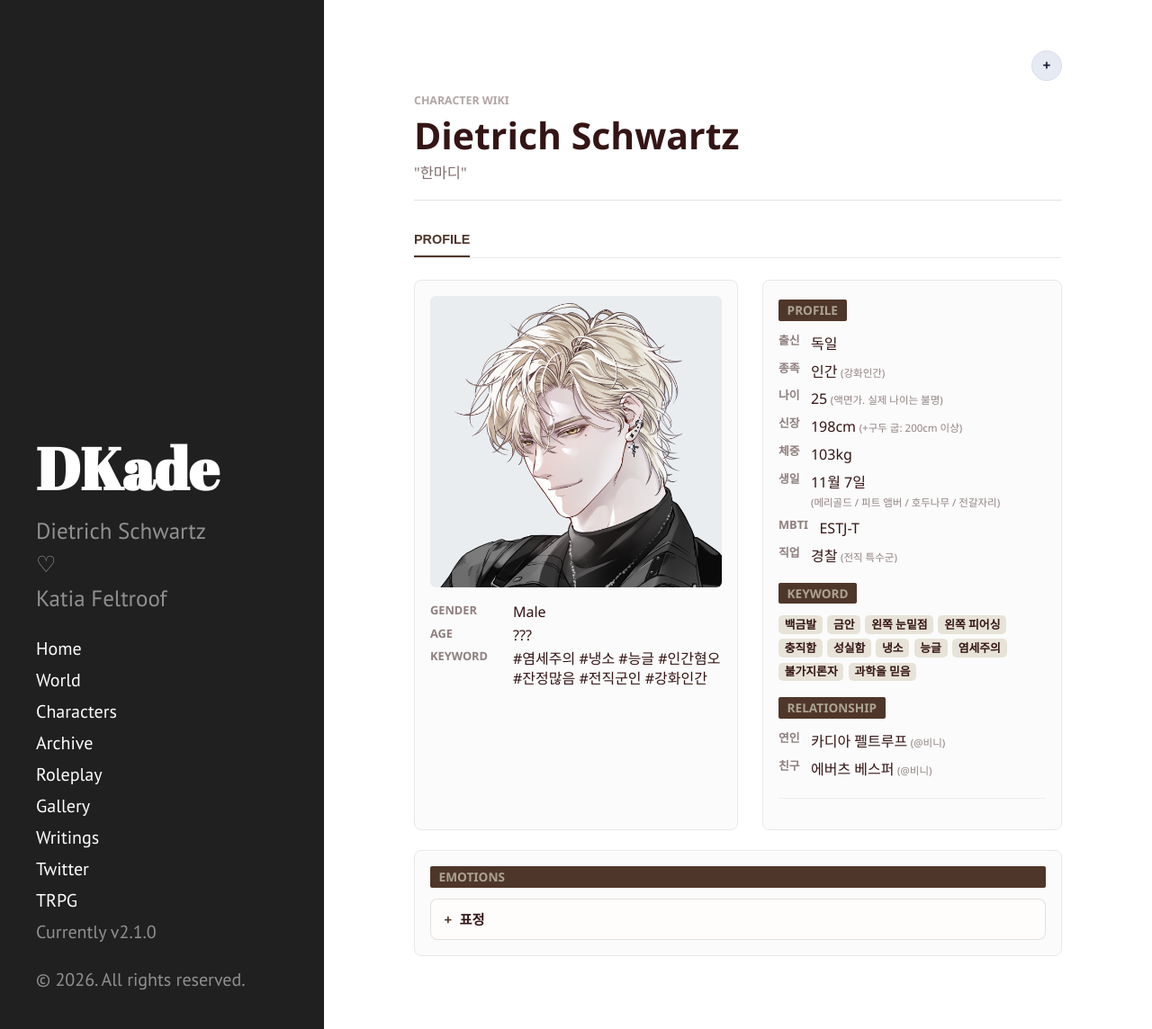
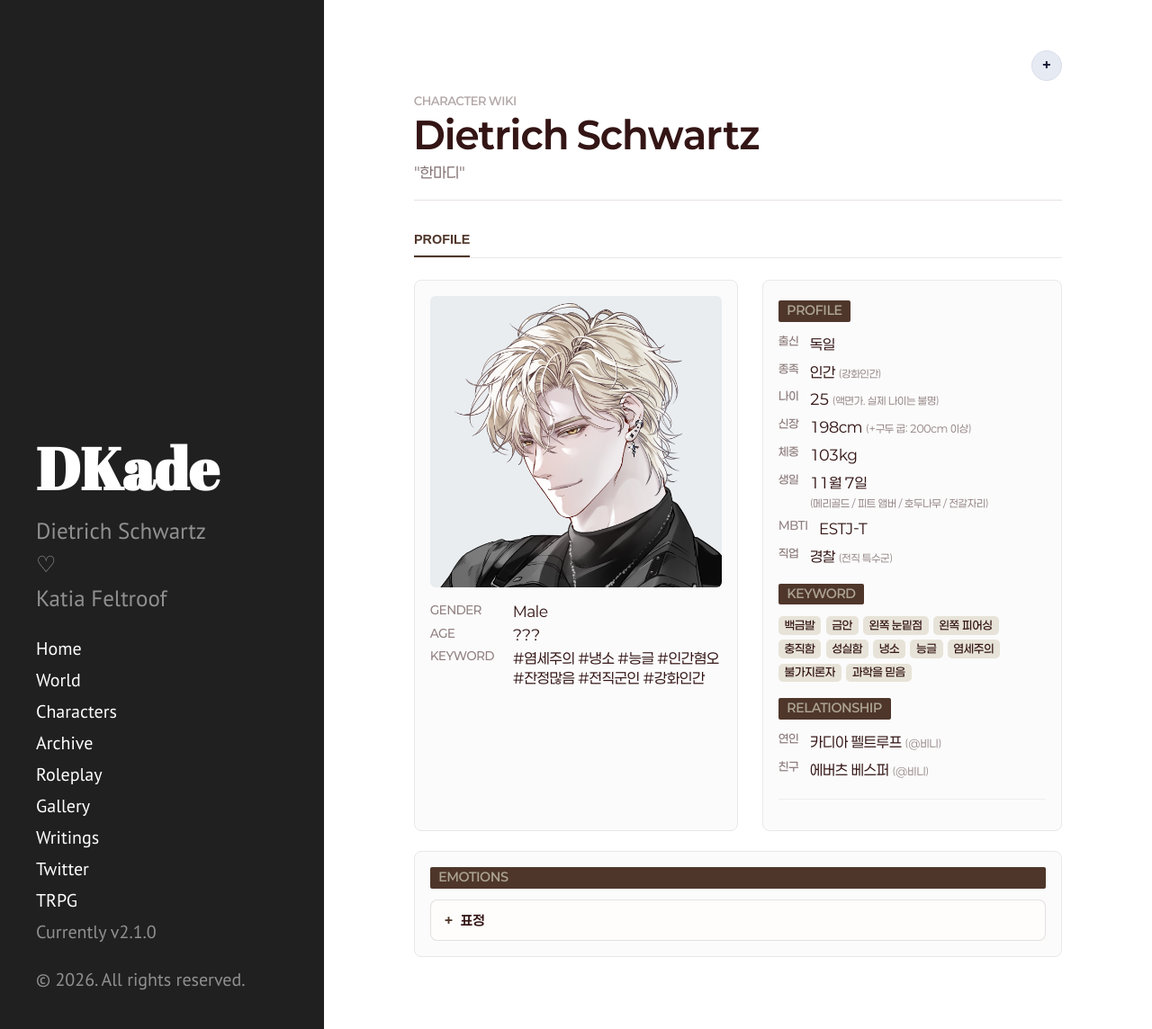
Before and after one commit to mistynocturn-design/dekade-archive, a Jekyll site: the page built from _characters/dietrich-schwartz.md, in a window 1280 px wide and 1144 px high. Shown: the whole window at 90% size. Built offline with Jekyll 4.4.1, drawn with Linux system fonts in a browser that asks for light colours.

Commit message:
페이퍼로지 적용

```diff
--- a/public/css/hyde.css
+++ b/public/css/hyde.css
@@ -1,3 +1,35 @@
+/* Paperlogy local font */
+@font-face {
+  font-family: "Paperlogy";
+  src: url("../fonts/paperlogy/Paperlogy-Regular.ttf") format("truetype");
+  font-style: normal;
+  font-weight: 400;
+  font-display: swap;
+}
+
+@font-face {
+  font-family: "Paperlogy";
+  src: url("../fonts/paperlogy/Paperlogy-Medium.ttf") format("truetype");
+  font-style: normal;
+  font-weight: 500;
+  font-display: swap;
+}
+
+@font-face {
+  font-family: "Paperlogy";
+  src: url("../fonts/paperlogy/Paperlogy-SemiBold.ttf") format("truetype");
+  font-style: normal;
+  font-weight: 600;
+  font-display: swap;
+}
+
+@font-face {
+  font-family: "Paperlogy";
+  src: url("../fonts/paperlogy/Paperlogy-Bold.ttf") format("truetype");
+  font-style: normal;
+  font-weight: 700;
+  font-display: swap;
+}
 /*
  *  __                  __
  * /\ \                /\ \
@@ -2044,7 +2076,7 @@ a.sidebar-nav-item:focus {
 /* Character typography polish */
 .character-index,
 .character-page {
-  font-family: "Pretendard", "SUIT", "Noto Sans KR", "Apple SD Gothic Neo", "Malgun Gothic", "Segoe UI", sans-serif;
+  font-family: "Paperlogy", "Noto Sans KR", "Malgun Gothic", "Apple SD Gothic Neo", sans-serif;
   letter-spacing: 0;
   word-break: keep-all;
 }
@@ -2065,7 +2097,7 @@ a.sidebar-nav-item:focus {
   color: var(--character-ink, #161732);
   font-family: inherit;
   font-size: 2.05rem;
-  font-weight: 800;
+  font-weight: 400;
   line-height: 1.15;
   margin: .22rem 0 .28rem;
 }
@@ -2073,7 +2105,7 @@ a.sidebar-nav-item:focus {
 .character-kicker {
   color: color-mix(in srgb, var(--character-ink, #161732) 38%, transparent);
   font-size: .62rem;
-  font-weight: 800;
+  font-weight: 500;
   letter-spacing: 0;
   margin: 0;
   text-transform: uppercase;
@@ -2094,7 +2126,7 @@ a.sidebar-nav-item:focus {
 .character-mini-tab {
   color: color-mix(in srgb, var(--character-ink, #161732) 58%, transparent);
   font-size: .72rem;
-  font-weight: 800;
+  font-weight: 500;
   letter-spacing: 0;
 }
 
@@ -2121,7 +2153,7 @@ a.sidebar-nav-item:focus {
 .character-info-list dt {
   color: color-mix(in srgb, var(--character-ink, #161732) 54%, transparent);
   font-size: .64rem;
-  font-weight: 800;
+  font-weight: 500;
   letter-spacing: 0;
   line-height: 1.35;
 }
@@ -2131,7 +2163,7 @@ a.sidebar-nav-item:focus {
 .character-info-list dd {
   color: var(--character-ink, #161732);
   font-size: .8rem;
-  font-weight: 500;
+  font-weight: 400;
   line-height: 1.5;
 }
 
@@ -2139,7 +2171,7 @@ a.sidebar-nav-item:focus {
 .character-detail-section-title {
   border-radius: 2px;
   font-size: .68rem;
-  font-weight: 800;
+  font-weight: 400;
   letter-spacing: 0;
   line-height: 1.15;
   padding: .2rem .48rem;
@@ -2151,7 +2183,7 @@ a.sidebar-nav-item:focus {
 
 .character-keywords span {
   font-size: .64rem;
-  font-weight: 700;
+  font-weight: 500;
   line-height: 1.2;
   padding: .14rem .34rem;
 }
@@ -2168,7 +2200,7 @@ a.sidebar-nav-item:focus {
 
 .character-profile-detail summary {
   font-size: .76rem;
-  font-weight: 800;
+  font-weight: 600;
   line-height: 1.35;
 }
 
@@ -2179,7 +2211,7 @@ a.sidebar-nav-item:focus {
 .character-memo-title {
   color: var(--character-ink, #161732);
   font-family: inherit;
-  font-weight: 800;
+  font-weight: 600;
   letter-spacing: 0;
 }
 
@@ -2218,3 +2250,37 @@ a.sidebar-nav-item:focus {
   line-height: 1.38;
   min-width: 0;
 }
+/* Character Paperlogy weight correction */
+.character-header h1 {
+  font-weight: 700;
+}
+
+.character-kicker,
+.character-mini-tab,
+.character-section-title,
+.character-detail-section-title,
+.character-profile-detail summary,
+.character-stat-box h2,
+.character-status-card h2,
+.character-au-detail-title,
+.character-story-title,
+.character-memo-title {
+  font-weight: 600;
+}
+
+.character-card-facts dt,
+.character-quick-facts dt,
+.character-info-list dt,
+.character-keywords span {
+  font-weight: 500;
+}
+
+.character-card-facts dd,
+.character-quick-facts dd,
+.character-info-list dd,
+.character-markdown,
+.character-detail-text,
+.character-story-body,
+.character-memo-body {
+  font-weight: 400;
+}
```
Also changed, not shown: public/fonts/paperlogy/Paperlogy-Bold.ttf (added), public/fonts/paperlogy/Paperlogy-Medium.ttf (added), public/fonts/paperlogy/Paperlogy-Regular.ttf (added), public/fonts/paperlogy/Paperlogy-SemiBold.ttf (added).
